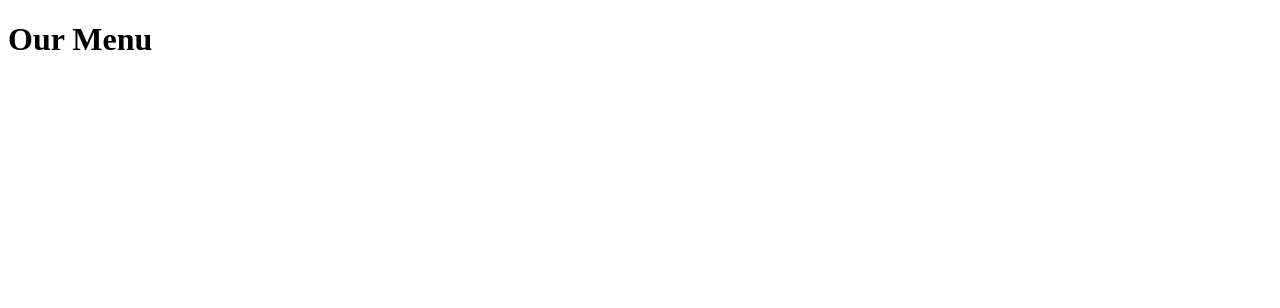
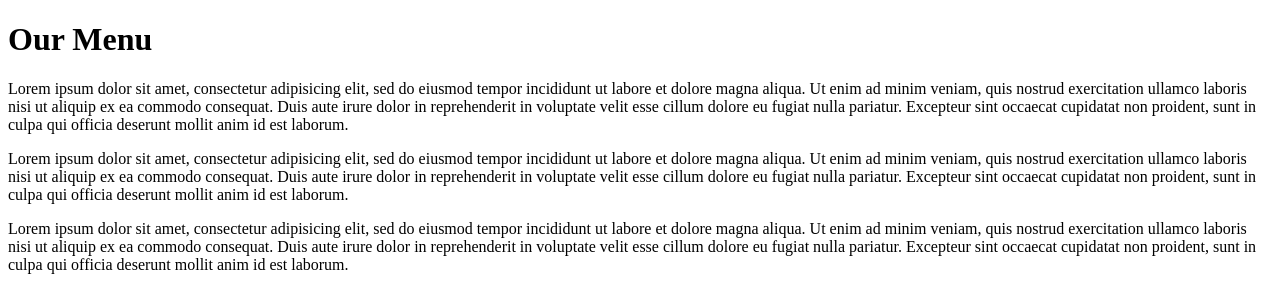
Before and after one commit to allardryan/Mod2codeAssignment, a plain HTML site: page mod2_solution/index.html in a window 1280 px wide. Drawn offline with Linux system fonts and the light colour scheme.

Commit message:
update push 2

```diff
--- a/mod2_solution/index.html
+++ b/mod2_solution/index.html
@@ -8,8 +8,23 @@
 <body>
 <h1>Our Menu</h1>
 <div id="container">
-	<p id="p1"></p>
-	<p id="p2"></p>
-	<p id="p3"></p>
+	<p id="p1">Lorem ipsum dolor sit amet, consectetur adipisicing elit, sed do eiusmod
+	tempor incididunt ut labore et dolore magna aliqua. Ut enim ad minim veniam,
+	quis nostrud exercitation ullamco laboris nisi ut aliquip ex ea commodo
+	consequat. Duis aute irure dolor in reprehenderit in voluptate velit esse
+	cillum dolore eu fugiat nulla pariatur. Excepteur sint occaecat cupidatat non
+	proident, sunt in culpa qui officia deserunt mollit anim id est laborum.</p>
+	<p id="p2">Lorem ipsum dolor sit amet, consectetur adipisicing elit, sed do eiusmod
+	tempor incididunt ut labore et dolore magna aliqua. Ut enim ad minim veniam,
+	quis nostrud exercitation ullamco laboris nisi ut aliquip ex ea commodo
+	consequat. Duis aute irure dolor in reprehenderit in voluptate velit esse
+	cillum dolore eu fugiat nulla pariatur. Excepteur sint occaecat cupidatat non
+	proident, sunt in culpa qui officia deserunt mollit anim id est laborum.</p>
+	<p id="p3">Lorem ipsum dolor sit amet, consectetur adipisicing elit, sed do eiusmod
+	tempor incididunt ut labore et dolore magna aliqua. Ut enim ad minim veniam,
+	quis nostrud exercitation ullamco laboris nisi ut aliquip ex ea commodo
+	consequat. Duis aute irure dolor in reprehenderit in voluptate velit esse
+	cillum dolore eu fugiat nulla pariatur. Excepteur sint occaecat cupidatat non
+	proident, sunt in culpa qui officia deserunt mollit anim id est laborum.</p>
 </body>
 </html>
```
